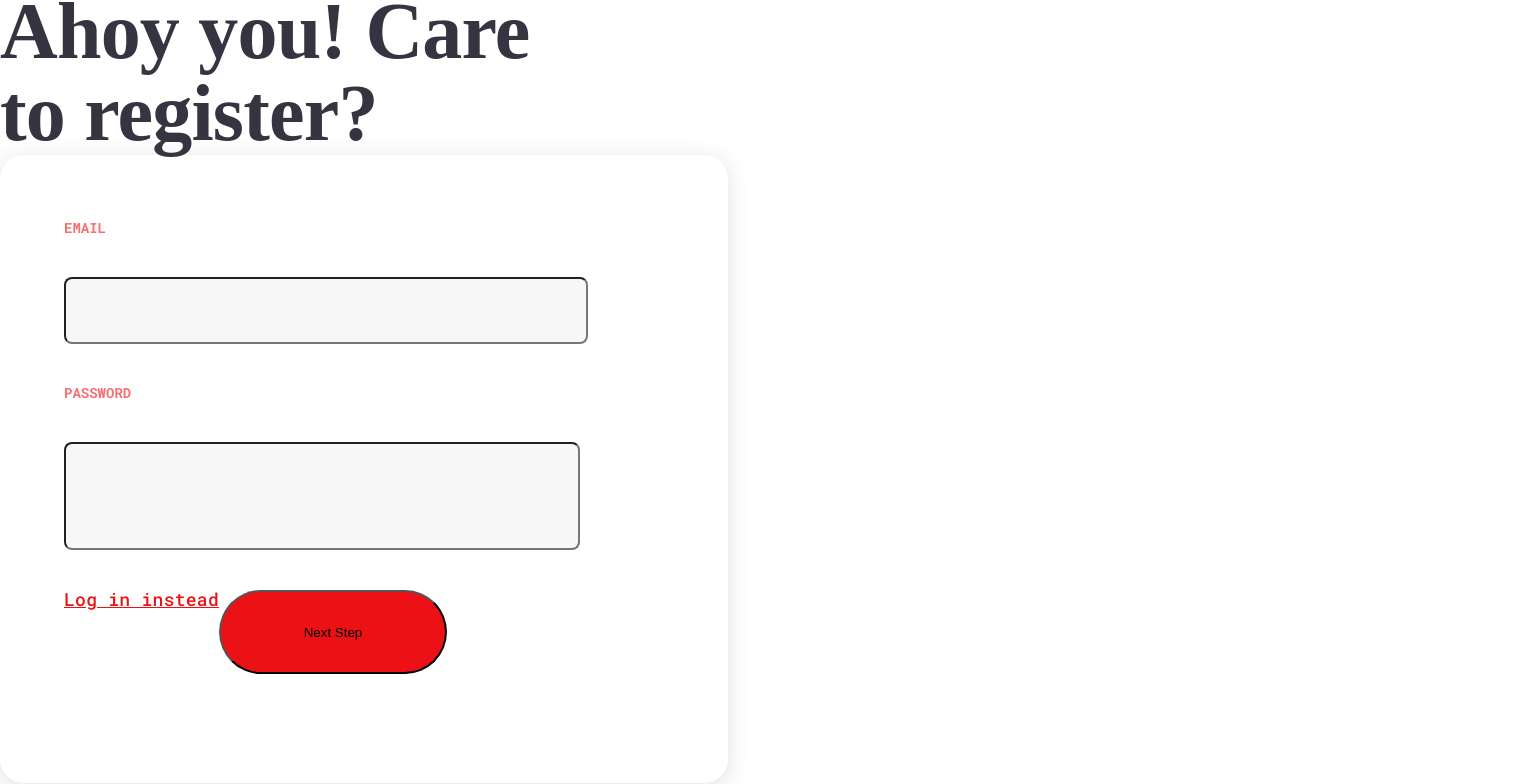
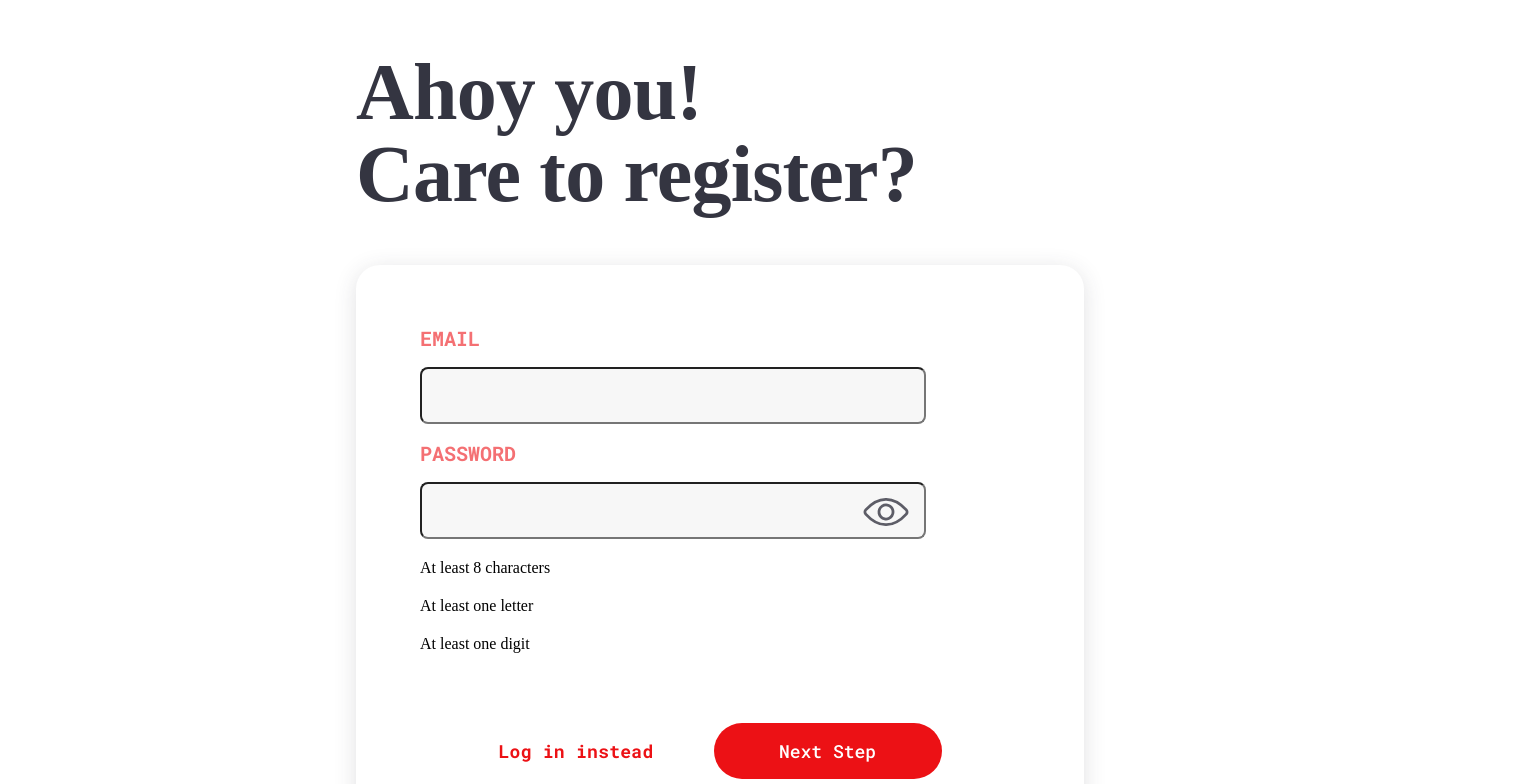
Before and after one commit to JanKrysztop/Monte-Cinema, a React (Create React App) app: page / in a window 1280 px wide. Shown: the part 157-941 px from the top of the page, 1536 px wide, since content can reach past the window. Built offline with nearby package versions, Linux system fonts and the light colour scheme; a web font is replaced by a local one.

Commit message:
First step screen validation and styling

```diff
--- a/src/App.js
+++ b/src/App.js
@@ -16,15 +16,15 @@ export const App = () => {
   });
 
   const saveFirstStepData = (email, password) => {
-    setFormData((old) => {
-      return { ...old, email, password, stepId: 'personalData' };
+    setFormData((other) => {
+      return { ...other, email, password, stepId: 'personalData' };
     });
   };
 
   const saveSecondStepData = (firstName, lastName, birthDate) => {
-    setFormData((old) => {
+    setFormData((other) => {
       return {
-        ...old,
+        ...other,
         firstName,
         lastName,
         birthDate,
@@ -49,12 +49,12 @@ export const App = () => {
   return (
     <StyledWrapper>
       <StyledHeader>
-        <img src={logo} />
+        <StyledImg src={logo} />
         <StyledParagraph>
           Developed with <span>♥</span> by Monterail
         </StyledParagraph>
       </StyledHeader>
-      <main>{getCurrentStep(formData.stepId)}</main>
+      <StyledMain>{getCurrentStep(formData.stepId)}</StyledMain>
     </StyledWrapper>
   );
 };
@@ -65,22 +65,25 @@ const StyledWrapper = styled.div`
   align-items: flex-start;
   padding: 0px;
   position: relative;
-  width: 1440px;
+  min-width: 1440px;
   height: 1050px;
   background: #ffffff;
 `;
 const StyledHeader = styled.header`
+  margin-bottom: 60px;
   display: flex;
   flex-direction: row;
   justify-content: space-between;
   align-items: center;
   padding: 25px 48px;
   gap: 311px;
-  width: 1440px;
+  width: 95%;
   height: 98px;
   background: #ffffff;
 `;
-
+const StyledImg = styled.img`
+  height: 60px;
+`;
 const StyledParagraph = styled.p`
   font-family: 'Roboto Mono';
   font-style: normal;
@@ -92,3 +95,10 @@ const StyledParagraph = styled.p`
   text-transform: uppercase;
   color: #343541;
 `;
+
+const StyledMain = styled.main`
+  display: flex;
+  flex-direction: column;
+  /* justify-content: center; */
+  align-self: center;
+`;
--- a/src/components/FirstStep.js
+++ b/src/components/FirstStep.js
@@ -1,37 +1,63 @@
 import styled from 'styled-components';
-import { useForm } from 'react-hook-form';
+import { appendErrors, useForm } from 'react-hook-form';
+import { useState } from 'react';
+import eye from '../icons/eye.svg';
 
 export const FirstStep = ({ onFormComplete }) => {
+  //useForm hook
   const {
     register,
     handleSubmit,
     watch,
-    // formState: { errors },
+    formState: { errors },
   } = useForm();
   const onSubmit = ({ email, password }) => onFormComplete(email, password);
+  const formValues = watch();
 
-  const formValues = watch();
+  //Toggling password visibilty
+  const [passwordShown, setPasswordShown] = useState(false);
+  const togglePasswordVisiblity = () => {
+    setPasswordShown(passwordShown ? false : true);
+  };
   return (
     <>
-      <StyledHeader>Ahoy you! Care to register?</StyledHeader>
+      <StyledHeader>
+        Ahoy you! <br />
+        <span>Care to register?</span>
+      </StyledHeader>
+      {/* <StyledHeader>Care to register?</StyledHeader> */}
       <StyledForm onSubmit={handleSubmit(onSubmit)}>
         <StyledLabel htmlFor="email">email</StyledLabel>
         <StyledEmail
           type="email"
           name="email"
           id="email"
-          {...register('email')}
+          {...register('email', { required: true })}
         />
-        <StyledLabel for="password">password</StyledLabel>
-        <StyledPassword
-          type="password"
-          name="password"
-          {...register('password')}
-        />
-        <div style={{ display: 'flex' }}>
+        <StyledLabel htmlFor="password">password</StyledLabel>
+        <StyledInputContainer>
+          <StyledPassword
+            type={passwordShown ? 'text' : 'password'}
+            name="password"
+            id="password"
+            {...register('password', {
+              required: true,
+              minLength: 8,
+              pattern: /^(?=.*[0-9])(?=.*[a-zA-Z])([a-zA-Z0-9]+)$/i,
+            })}
+          />
+          <StyledImg src={eye} onClick={togglePasswordVisiblity} />
+        </StyledInputContainer>
+        {errors.password?.type === 'minLength' && 'At least 8 characters'}
+        {errors.password?.type === 'pattern' && 'At least one letter'}
+        {errors.password?.type === '' && 'At least one digit'}
+        <p>At least 8 characters</p>
+        <p>At least one letter</p>
+        <p>At least one digit</p>
+        <StyledButtons>
           <StyledLink href="#">Log in instead</StyledLink>
-          <StyledButton>Next Step</StyledButton>
-        </div>
+          <StyledNextStep>Next Step</StyledNextStep>
+        </StyledButtons>
         {/* {formValues.email} {formValues.password} */}
       </StyledForm>
     </>
@@ -40,12 +66,12 @@ export const FirstStep = ({ onFormComplete }) => {
 
 const StyledHeader = styled.h1`
   width: 603px;
-  height: 164px;
+  margin-bottom: 50px;
   font-family: 'Eczar';
   font-style: normal;
   font-weight: 600;
   font-size: 80px;
-  line-height: 102%;
+  line-height: 82px;
   letter-spacing: -0.01em;
   color: #343541;
 `;
@@ -55,7 +81,7 @@ const StyledForm = styled.form`
   flex-direction: column;
   align-items: flex-start;
   padding: 64px;
-  gap: 40px;
+  gap: 20px;
   width: 600px;
   height: 500px;
   background: #ffffff;
@@ -67,7 +93,7 @@ const StyledLabel = styled.label`
   font-family: 'Roboto Mono';
   font-style: normal;
   font-weight: 700;
-  font-size: 14px;
+  font-size: 20px;
   line-height: 18px;
   text-transform: uppercase;
   color: #f47073;
@@ -77,33 +103,73 @@ const StyledEmail = styled.input`
   display: flex;
   flex-direction: row;
   align-items: center;
-  padding: 24px;
+  padding: 15px;
   gap: 10px;
   width: 472px;
   background: #f7f7f7;
   border-radius: 8px;
+  font-size: 20px;
+  &:hover {
+    background: #e5e5e5;
+  }
+  &:focus {
+    outline: none;
+    background: rgba(47, 128, 237, 0.1);
+    border: 2px solid #2f80ed;
+  }
+  &:invalid {
+    border: 2px solid #ec1115;
+  }
 `;
 
+const StyledInputContainer = styled.div`
+  position: relative;
+  padding: 0;
+  margin: 0;
+`;
 const StyledPassword = styled.input`
   display: flex;
   flex-direction: row;
   justify-content: space-between;
   align-items: center;
-  padding: 24px 16px 24px 24px;
+  padding: 15px;
   gap: 10px;
   width: 472px;
-  height: 56px;
   background: #f7f7f7;
   border-radius: 8px;
+  font-size: 20px;
+  &:hover {
+    background: #e5e5e5;
+  }
+  &:focus {
+    outline: none;
+    background: rgba(47, 128, 237, 0.1);
+    border: 2px solid #2f80ed;
+  }
+  &:invalid {
+    border: 2px solid #ec1115;
+  }
+`;
+const StyledImg = styled.img`
+  height: 60px;
+  position: absolute;
+  right: 10px;
+  top: 0px;
+`;
+const StyledButtons = styled.div`
+  height: 500px;
+  display: flex;
+  align-self: center;
+  align-items: center;
 `;
 
 const StyledLink = styled.a`
   width: 155px;
   height: 18px;
-
+  margin-right: 60px;
   font-family: 'Roboto Mono';
   font-style: normal;
-  font-weight: 500;
+  font-weight: 700;
   font-size: 18px;
   line-height: 100%;
   display: flex;
@@ -111,17 +177,24 @@ const StyledLink = styled.a`
   text-align: center;
   letter-spacing: 0.015em;
   color: #ec1115;
+  text-decoration: none;
 `;
 
-const StyledButton = styled.button`
+const StyledNextStep = styled.button`
   display: flex;
   flex-direction: row;
   justify-content: center;
   align-items: center;
-  padding: 40px;
+  font-family: 'Roboto Mono';
+  font-style: normal;
+  font-weight: 500;
+  font-size: 18px;
+  line-height: 100%;
   gap: 10px;
   width: 228px;
   height: 56px;
   background: #ec1115;
+  color: #ffffff;
+  border: none;
   border-radius: 64px;
 `;
```
